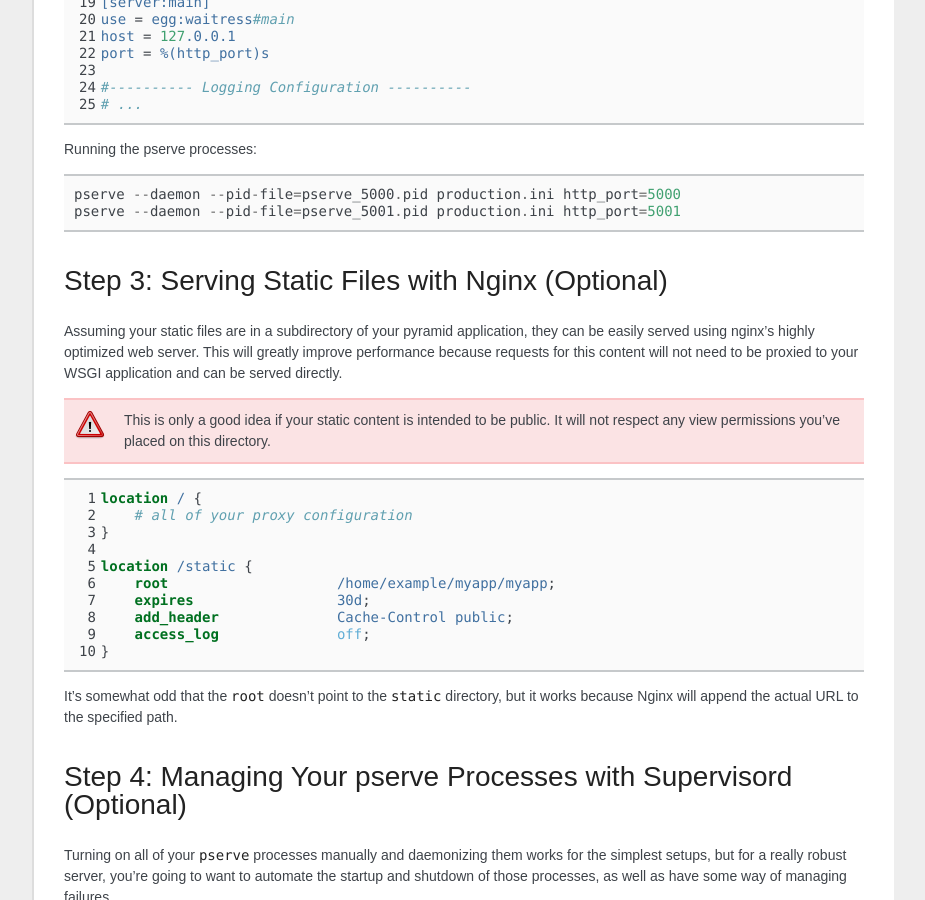
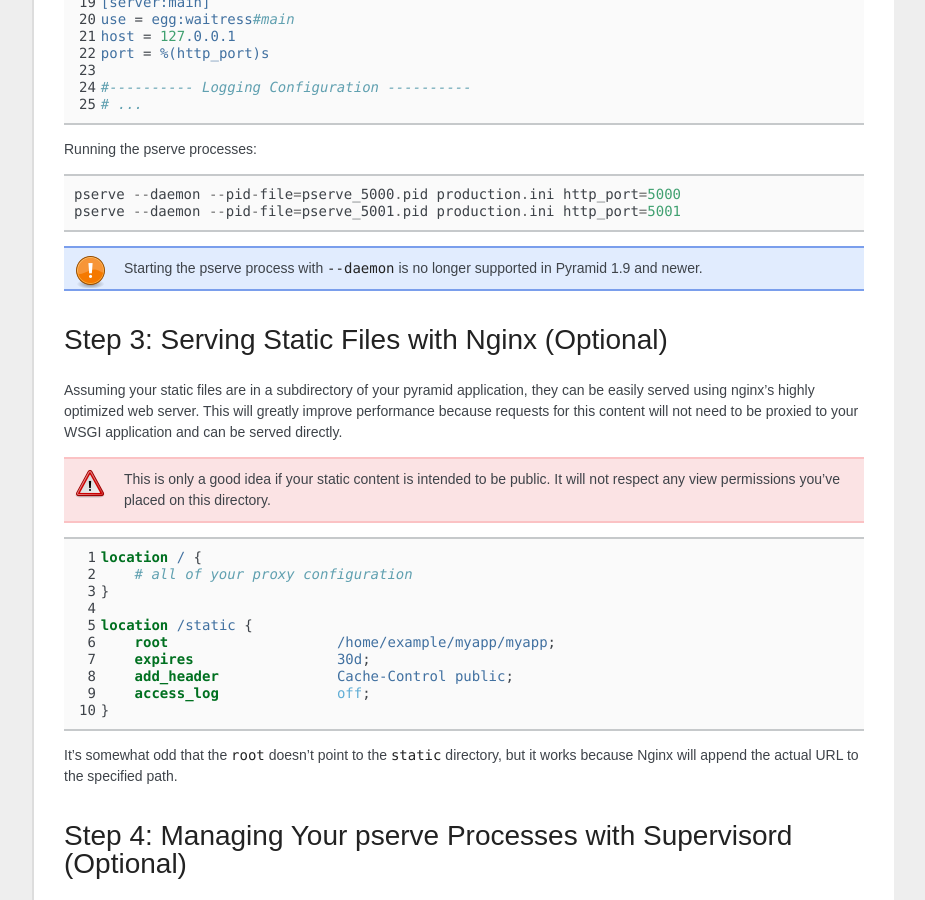
Before and after one commit to Pylons/pyramid_cookbook, a Sphinx documentation site: the page built from docs/deployment/nginx.rst, in a window 1280 px wide and 900 px high, scrolled down 3359 px. Shown: the whole window, without its empty margins (198-1123 px from the left). Built offline with Sphinx 7.4.7, drawn with Linux system fonts in a browser that asks for light colours; some web fonts are replaced.

Commit message:
Add a note that starting pserve with --daemon is no longer supported
For Pyramid 1.9 and newer, you cannot start Pyramid with pserve
--daemon.  This adds a note to the nginx deployment page to call
this out.

```diff
--- a/docs/deployment/nginx.rst
+++ b/docs/deployment/nginx.rst
@@ -220,6 +220,10 @@ Running the pserve processes::
     pserve --daemon --pid-file=pserve_5000.pid production.ini http_port=5000
     pserve --daemon --pid-file=pserve_5001.pid production.ini http_port=5001
 
+.. note::
+
+   Starting the pserve process with ``--daemon`` is no longer supported in Pyramid 1.9 and newer.
+
 Step 3: Serving Static Files with Nginx (Optional)
 ==================================================
 
```
